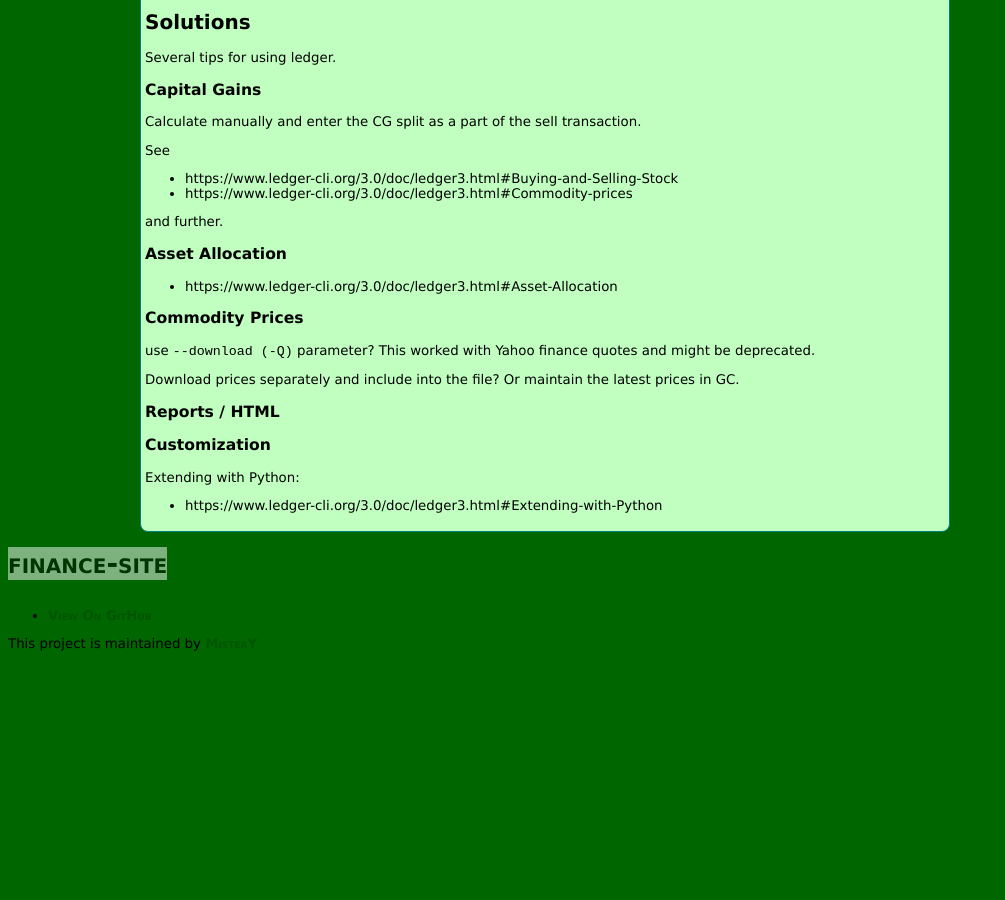
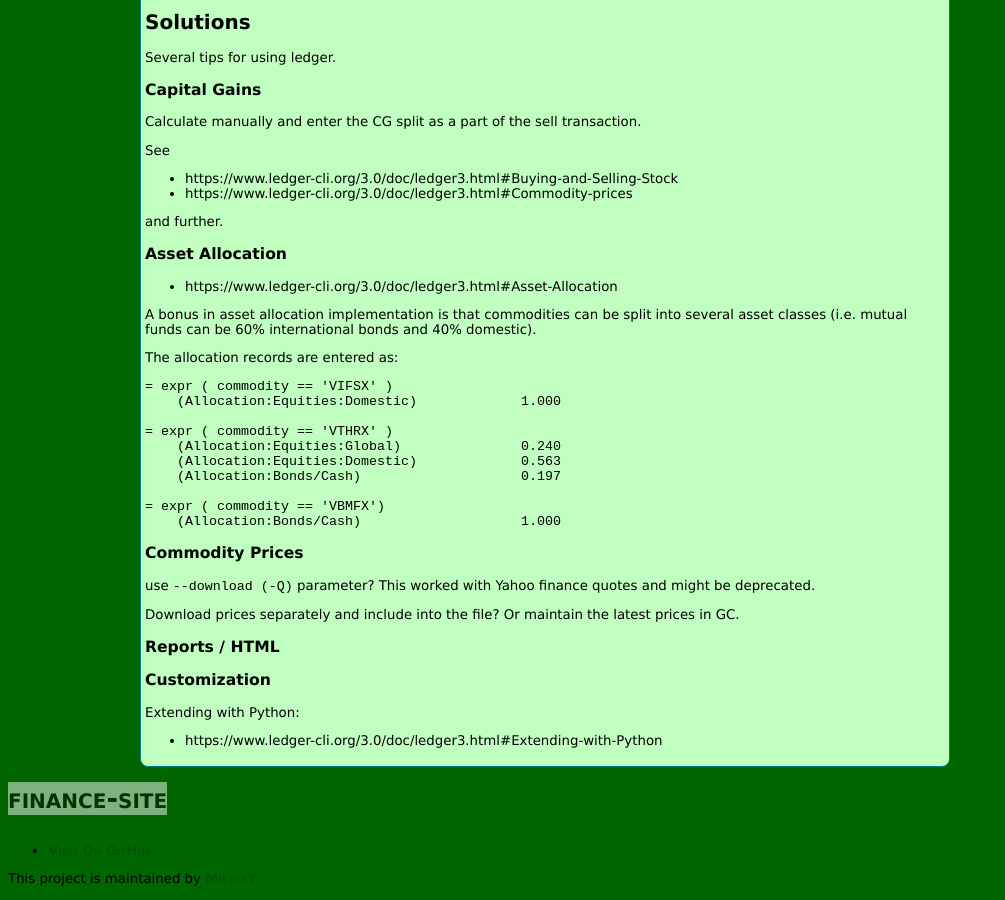
Before and after one commit to MisterY/finance-site, a Jekyll site: the page built from plain-text-accounting.md, in a window 1280 px wide and 900 px high, scrolled down 642 px. Shown: the whole window, without its empty margins (0-1005 px from the left). Built offline with Jekyll 4.4.1, drawn with Linux system fonts in a browser that asks for light colours; our own code applies the rules of GitHub Pages for plain Markdown files; the repository's description, which GitHub fills in, is left out; before the commit the page ends 1307 px from its top, so only the background shows below that.

Commit message:
asset allocation tips

````diff
--- a/plain-text-accounting.md
+++ b/plain-text-accounting.md
@@ -56,6 +56,22 @@ and further.
 
 - https://www.ledger-cli.org/3.0/doc/ledger3.html#Asset-Allocation
 
+A bonus in asset allocation implementation is that commodities can be split into several asset classes (i.e. mutual funds can be 60% international bonds and 40% domestic).
+
+The allocation records are entered as:
+```
+= expr ( commodity == 'VIFSX' )
+    (Allocation:Equities:Domestic)             1.000
+
+= expr ( commodity == 'VTHRX' )
+    (Allocation:Equities:Global)               0.240
+    (Allocation:Equities:Domestic)             0.563
+    (Allocation:Bonds/Cash)                    0.197
+
+= expr ( commodity == 'VBMFX')
+    (Allocation:Bonds/Cash)                    1.000
+```
+
 ### Commodity Prices
 
 use `--download (-Q)` parameter? This worked with Yahoo finance quotes and might be deprecated.
````
